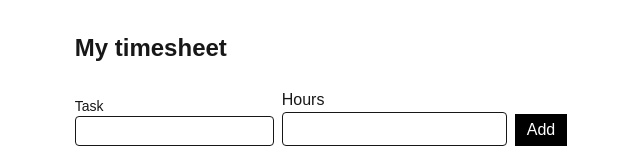
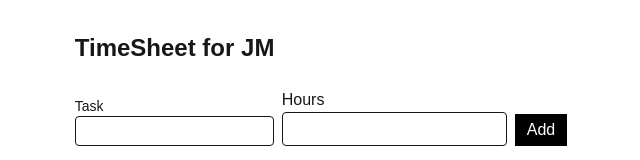
Before and after one commit to JMhex/timesheet-web, a Next.js app: page / in a window 1280 px wide. Shown: the top 160 px of the page, without its empty margins (319-959 px from the left). Built offline with nearby package versions, Linux system fonts and the light colour scheme.

Commit message:
feat(home): friendlier heading W2-03

```diff
--- a/app/page.tsx
+++ b/app/page.tsx
@@ -5,7 +5,7 @@
 export default function Home(){
     return (
         <main className="mx-auto grid max-w-xl gap-6 p-8">
-        <h1 className="text-2xl font-bold">My timesheet</h1>
+        <h1 className="text-2xl font-bold">TimeSheet for JM</h1>
         <Tracker />
         </main>
     )
```
